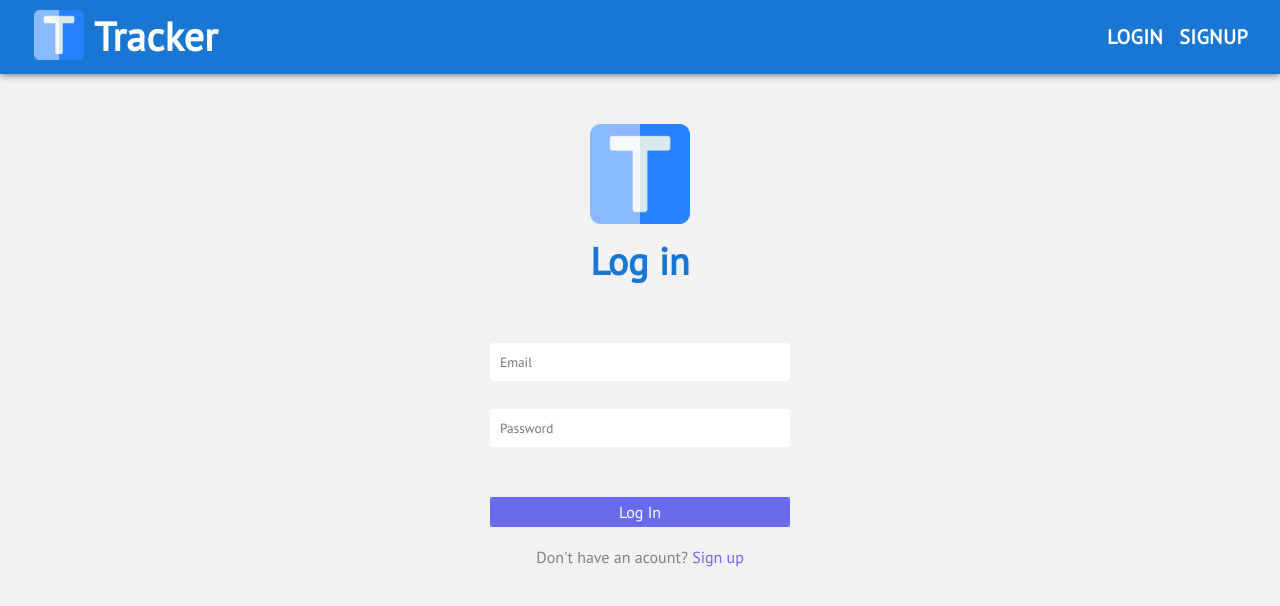
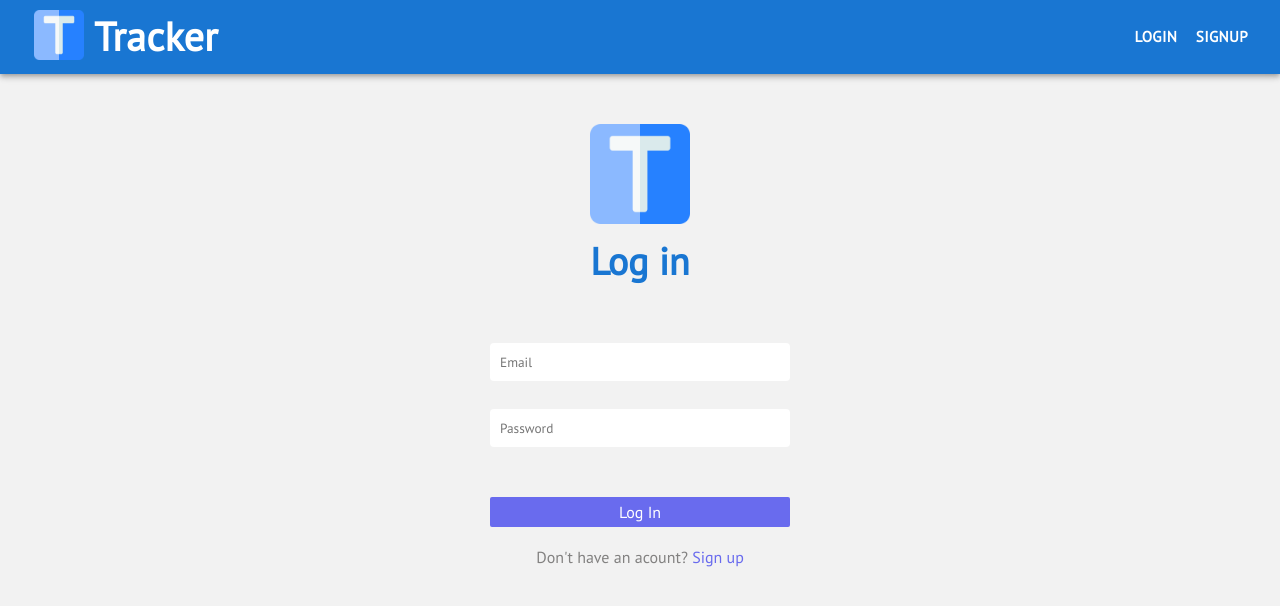
Before and after one commit to Hotavya/2021-fall-cs160-Ice-Cream, a React (Create React App) app in the folder client/: page /login in a window 1280 px wide. Shown: the top 606 px of the page. Built offline with nearby package versions, Linux system fonts and the light colour scheme.

Commit message:
make a few changes in navbar design

```diff
--- a/client/src/components/navbar/navbar.css
+++ b/client/src/components/navbar/navbar.css
@@ -20,7 +20,7 @@ margin-right: 10px;
 }
 
 .button {
-    font-size: 20px;
+    font-size: 15px;
     font-weight: bold;
     font-family: 'PT Sans', sans-serif;
 }
```
